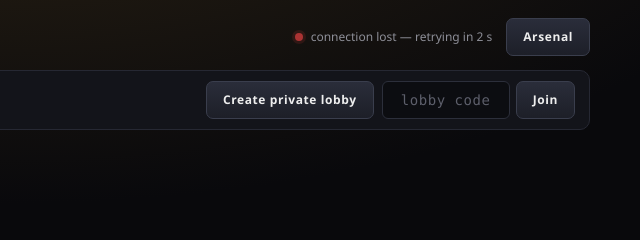
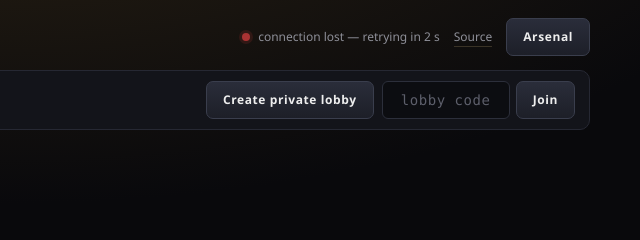
Before and after one commit to moghvh/sf2-pvp, a website: page pvp/public/index.html in a window 1280 px wide. Shown: the top 240 px of the page, 640-1280 px from the left. Drawn offline with Linux system fonts and the light colour scheme; no server answers.

Commit message:
Document the classes, and link the page and the repository to each other
README: a Live line pointing at the deployment this repository builds, a
Classes section saying why free picking was unfair and what a class owns, and
the gate list corrected to fifteen suites with test-classes.mjs in the command.

The page header carries a Source link back here, so the deployment and the
repository each say where the other is.

```diff
--- a/pvp/public/index.html
+++ b/pvp/public/index.html
@@ -43,6 +43,9 @@
               text-shadow:0 2px 0 #000, 0 0 24px rgba(232,196,106,.25); }
   .brand .mode { font:400 13px/1 var(--display); color:#1a1408; background:var(--gold); border-radius:4px; padding:4px 7px 3px; }
   .conn { display:flex; align-items:center; gap:8px; color:var(--dim); font-size:12px; }
+  /* where this page comes from: the repository that builds it */
+  a.src { color:var(--dim); font-size:12px; text-decoration:none; border-bottom:1px solid #3a3326; }
+  a.src:hover, a.src:focus { color:var(--gold); border-bottom-color:var(--gold); }
   .dot { width:8px; height:8px; border-radius:50%; background:#a33; box-shadow:0 0 0 3px rgba(170,51,51,.18); }
   .dot.on { background:var(--ok); box-shadow:0 0 0 3px rgba(126,224,138,.16); }
   .wrap { width:min(1180px,96vw); padding-bottom:40px; }
@@ -397,6 +400,7 @@
   <div class="brand"><h1>Shadow Fight 2</h1><span class="mode">PVP</span></div>
   <span id="padChip" title="D-pad moves the focus, A presses it, B backs out, Start is Ready">Controller connected</span>
   <div class="conn"><span class="dot" id="connDot"></span><span id="status">connecting…</span></div>
+  <a class="src" href="https://github.com/moghvh/sf2-pvp" target="_blank" rel="noopener">Source</a>
   <button id="openArmory">Arsenal</button>
 </header>
 
```
Also changed, not shown: README.md.
